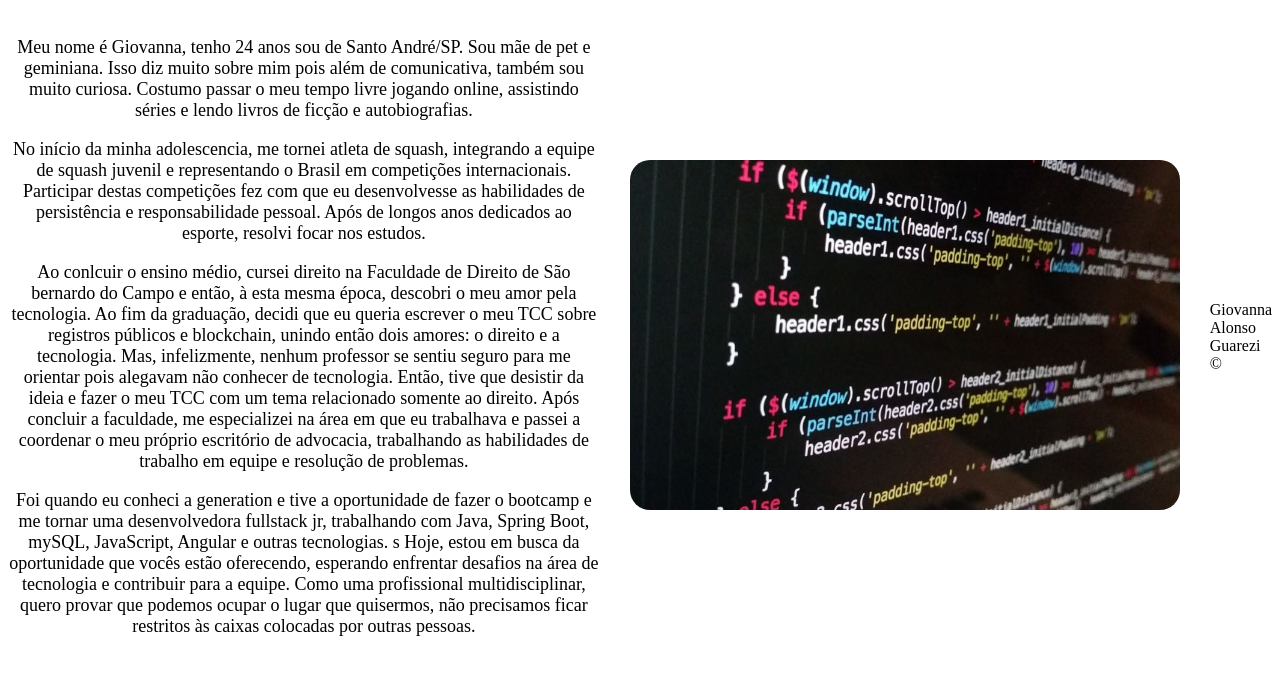
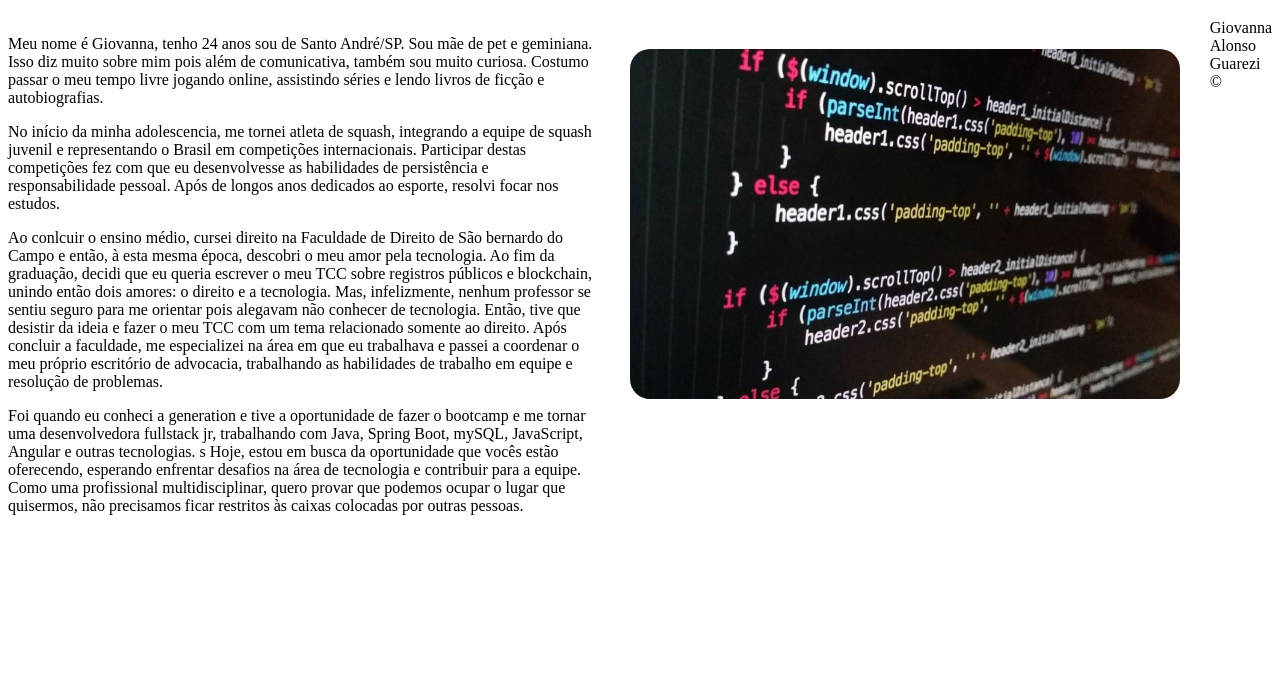
Before and after one commit to giovannaalonso/fundamentos-web, a plain HTML site: page index.html in a window 1280 px wide. Shown: the part 100-774 px from the top of the page. Drawn offline with Linux system fonts and the light colour scheme.

Commit message:
bug fixes

```diff
--- a/assets/css/style.css
+++ b/assets/css/style.css
@@ -6,12 +6,13 @@
 }
  #titulo{
      color: rgb(29, 119, 88);
+
  }
 .container{
     display: flex;
     flex-flow: row;
     justify-content: flex-end;
-    align-items:center;
+    align-items:justify;
 }
 
 #menu li{
--- a/index.html
+++ b/index.html
@@ -21,20 +21,20 @@
     <h1> Sobre a Giovanna: </h1>
 <div class ="container">
     <div class = "texto">
-    <p class ="center">
+    <p class ="justify">
         Meu nome é Giovanna, tenho 24 anos sou de Santo André/SP. Sou  mãe de pet e geminiana. Isso diz muito sobre mim pois além de comunicativa, também sou muito curiosa.
 
         Costumo passar o meu tempo livre jogando online, assistindo séries e lendo livros de ficção e autobiografias.
         </p>
 
-        <p class ="center">
+        <p class ="justify">
         No início da minha adolescencia, me tornei atleta de squash, integrando a equipe de squash juvenil e representando o Brasil em competições internacionais.
         Participar destas competições fez com que eu desenvolvesse as habilidades de persistência e responsabilidade pessoal.
 
         Após de longos anos dedicados ao esporte, resolvi focar nos estudos.
 
         </p>
-        <p class ="center">
+        <p class ="justify">
         Ao conlcuir o ensino médio, cursei direito na Faculdade de Direito de São bernardo do Campo e então, à esta mesma época, descobri o meu amor pela tecnologia.
          Ao fim da graduação, decidi que eu queria escrever o meu TCC sobre registros públicos e blockchain, unindo então dois amores: o direito e a tecnologia.
         Mas, infelizmente, nenhum professor se sentiu seguro para me orientar pois alegavam não conhecer de tecnologia. Então, tive que desistir da ideia e fazer o meu TCC
@@ -43,7 +43,7 @@
         Após concluir a faculdade, me especializei na área em que eu trabalhava e passei a coordenar o meu próprio escritório de advocacia, trabalhando as habilidades de trabalho
         em equipe e resolução de problemas.
         </p>
-        <p class ="center">
+        <p class ="justify">
         Foi quando eu conheci a generation e tive a oportunidade de fazer o bootcamp e me tornar uma desenvolvedora fullstack jr, trabalhando com Java, Spring Boot,
         mySQL, JavaScript, Angular e outras tecnologias.
         s
```
